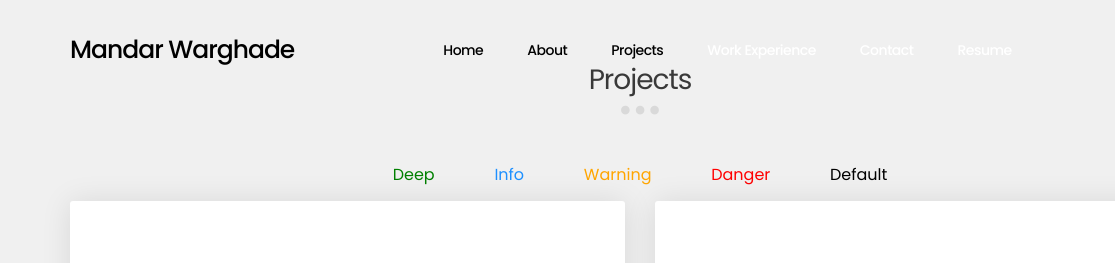
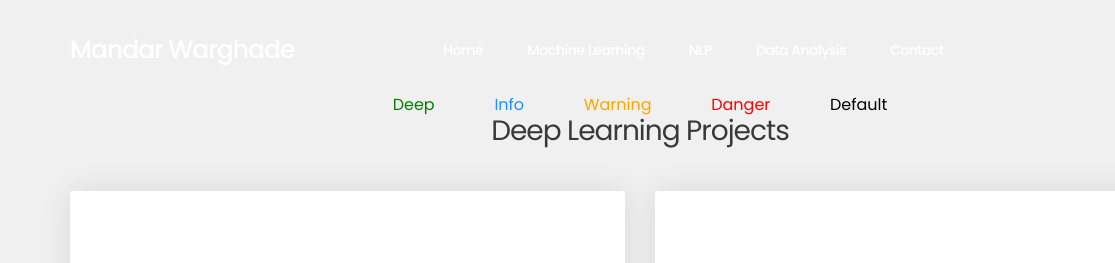
Before and after one commit to mandarwarghade/mandarwarghade.github.io, a plain HTML site: page deep.html in a window 1280 px wide. Shown: the top 263 px of the page, 0-1115 px from the left. Drawn offline with Linux system fonts and the light colour scheme.

Commit message:
Update deep.html

```diff
--- a/deep.html
+++ b/deep.html
@@ -61,19 +61,19 @@ http://www.templatemo.com/tm-509-hydro
                     </button>
 
                     <!-- lOGO TEXT HERE -->
-                    <a href="index.html" class="navbar-brand" style="color:black;">Mandar Warghade</a>
+                    <a href="index.html" class="navbar-brand" >Mandar Warghade</a>
                </div>
 
                <!-- MENU LINKS -->
                <div class="collapse navbar-collapse">
                     <ul class="nav navbar-nav navbar-nav-first">
-                         <li><a href="#home" class="smoothScroll" style="color:black;">Home</a></li>
-                         <li><a href="#about" class="smoothScroll" style="color:black;">About</a></li>
-                         <li><a href="#blog" class="smoothScroll" style="color:black;">Projects</a></li>
-                         <li><a href="#workex" class="smoothScroll">Work Experience</a></li>
+                         <li><a href="#home" class="smoothScroll" >Home</a></li>
+                         <li><a href="#about" class="smoothScroll" >Machine Learning</a></li>
+                         <li><a href="#blog" class="smoothScroll" >NLP</a></li>
+                         <li><a href="#workex" class="smoothScroll">Data Analysis</a></li>
                          <!--<li><a href="#work" class="smoothScroll">Blogs</a></li>-->
                          <li><a href="#contact" class="smoothScroll">Contact</a></li>
-                         <li><a href="https://drive.google.com/file/d/1_gGjCpomNgZAv_YlTH4GuXQYzK_BZorK/view?usp=sharing" target="_blank">Resume</a></li>
+
 
                     </ul>
 
@@ -98,16 +98,17 @@ http://www.templatemo.com/tm-509-hydro
                <div class="row">
 
                     <div class="col-md-12 col-sm-12">
-                         <div class="section-title">
-                              <h2>Projects</h2>
-                              <span class="line-bar">...</span>
-                      </div class="col-md-12 col-sm-12">
+
 			<button class="btn success" onclick="window.location.href='deep.html';">Deep </button>
 			<button class="btn info" onclick="window.location.href='https://w3docs.com';" target="_blank">Info</button>
 			<button class="btn warning">Warning</button>
 			<button class="btn danger">Danger</button>
 			<button class="btn default">Default</button>
+
                     </div>
+		        <div class="section-title">
+                              <h2>Deep Learning Projects</h2>
+                        </div class="col-md-12 col-sm-12">
 
                     <div class="col-md-6 col-sm-6">
                          <!-- BLOG THUMB -->
@@ -176,7 +177,7 @@ http://www.templatemo.com/tm-509-hydro
 
 
 
-          <!-- Work Experience -->
+          <!-- Work Experience
 
                <section id="workex" data-stellar-background-ratio="0.5">
           <div class="container">
@@ -343,7 +344,7 @@ http://www.templatemo.com/tm-509-hydro
                     </div>
                </div>
           </div>
-     </section> -->
+     </section> --> -->
 
 
      <!-- FOOTER -->
```
